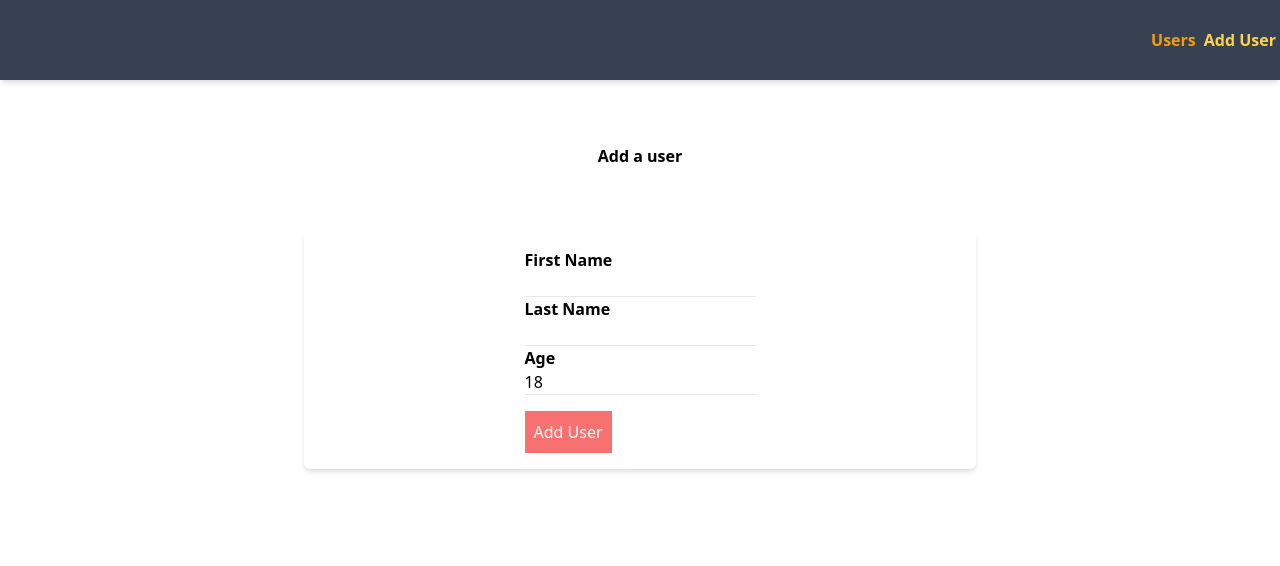
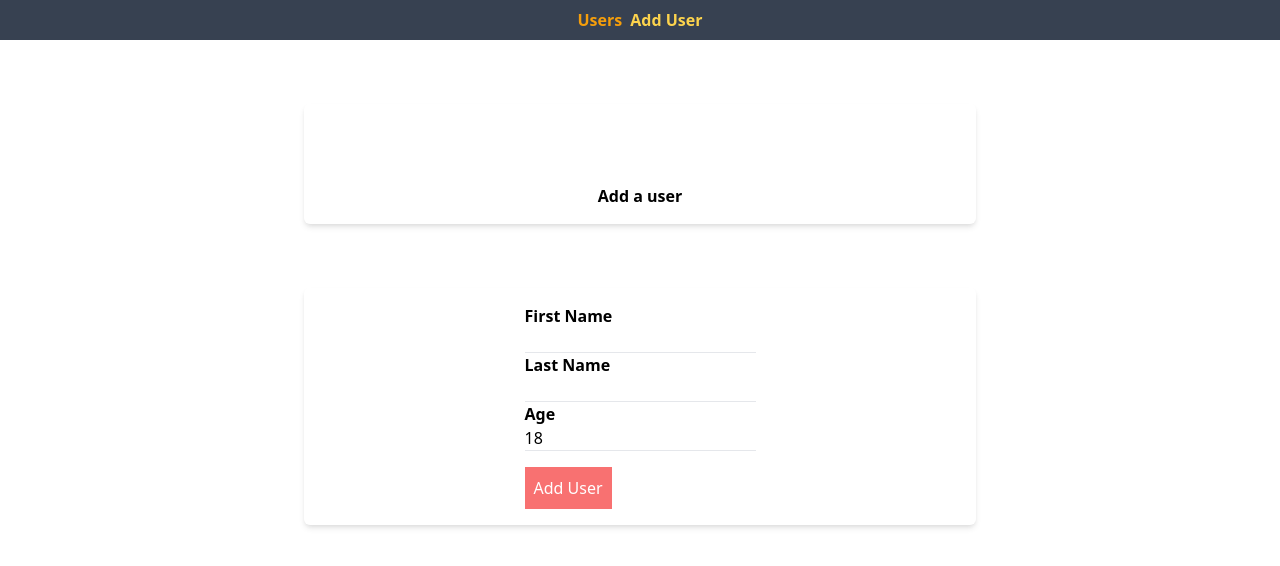
Before and after one commit to radum2o18/vite-project, a Vue app: page /add in a window 1280 px wide. Shown: the top 566 px of the page. Built offline with nearby package versions, Linux system fonts and the light colour scheme.

Commit message:
More styling

```diff
--- a/src/App.vue
+++ b/src/App.vue
@@ -1,5 +1,5 @@
 <template>
-  <TheHeader></TheHeader>
+  <the-header></the-header>
   <router-view></router-view>
 </template>
 >
--- a/src/components/UserItem.vue
+++ b/src/components/UserItem.vue
@@ -1,4 +1,5 @@
 <template>
+  <base-card>
     <li>
       <h3><b>First name:</b> {{ firstName }}</h3>
       <h3><b>Last name:</b> {{ lastName }}</h3>
@@ -6,6 +7,7 @@
       <h5><b>User id:</b>{{ userId }}</h5>
       <base-button @click="remove(index)">Delete user</base-button>
     </li>
+  </base-card>
 </template>
 
 <script setup lang="ts">
--- a/src/components/layout/TheHeader.vue
+++ b/src/components/layout/TheHeader.vue
@@ -17,8 +17,7 @@
 header {
   @apply w-full
     bg-gray-700
-    h-20
-    shadow-md;
+    h-10;
 }
 
 nav {
@@ -30,7 +29,7 @@ ul {
     p-0
     h-full
     flex
-    justify-end
+    justify-center
     items-center;
 }
 
--- a/src/views/AddUser.vue
+++ b/src/views/AddUser.vue
@@ -1,5 +1,7 @@
 <template>
-  <h2>Add a user</h2>
+  <base-card>
+    <h2>Add a user</h2>
+  </base-card>
   <base-card>
     <add-form></add-form>
   </base-card>
--- a/src/views/AllUsers.vue
+++ b/src/views/AllUsers.vue
@@ -2,8 +2,9 @@
   <base-card>
     <base-search></base-search>
   </base-card>
-  <base-card>
-    <p v-if="loadedUsers.length == 0">No users found!</p>
+  <base-card v-if="loadedUsers.length == 0">
+    <p>No users found!</p>
+  </base-card>
   <ul v-else>
     <user-item
       v-for="(user, index) in loadedUsers"
@@ -16,7 +17,6 @@
     >
     </user-item>
   </ul>
-  </base-card>
 </template>
 
 <script lang="ts" setup>
```
Lines whose indentation alone changed are shown as unchanged.
